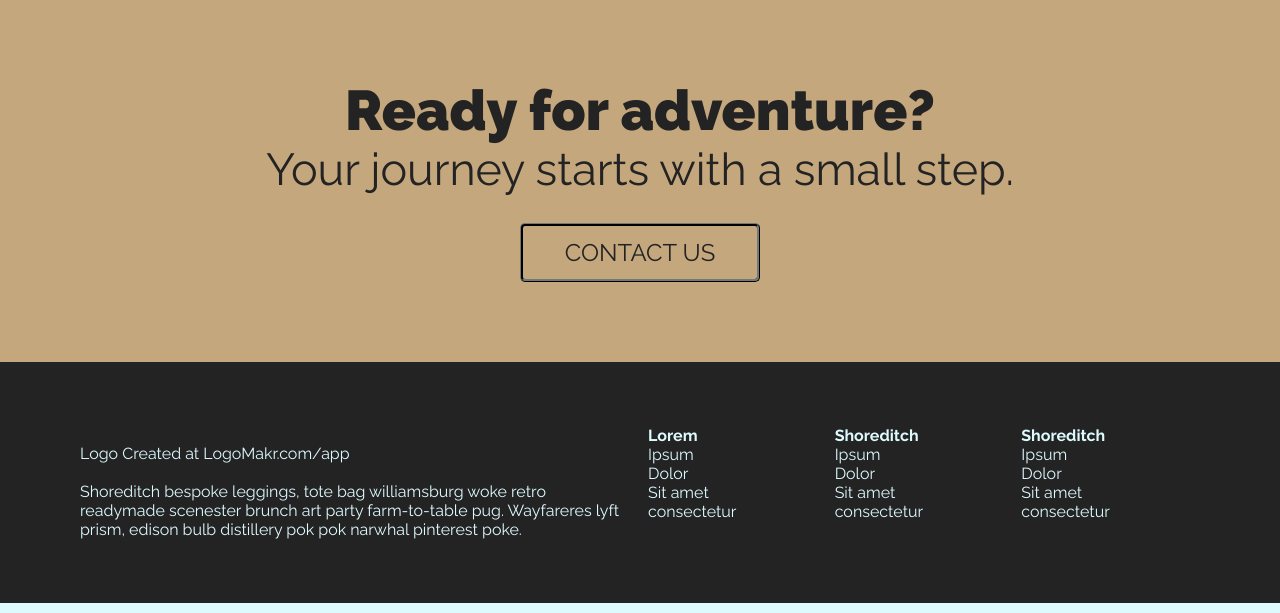
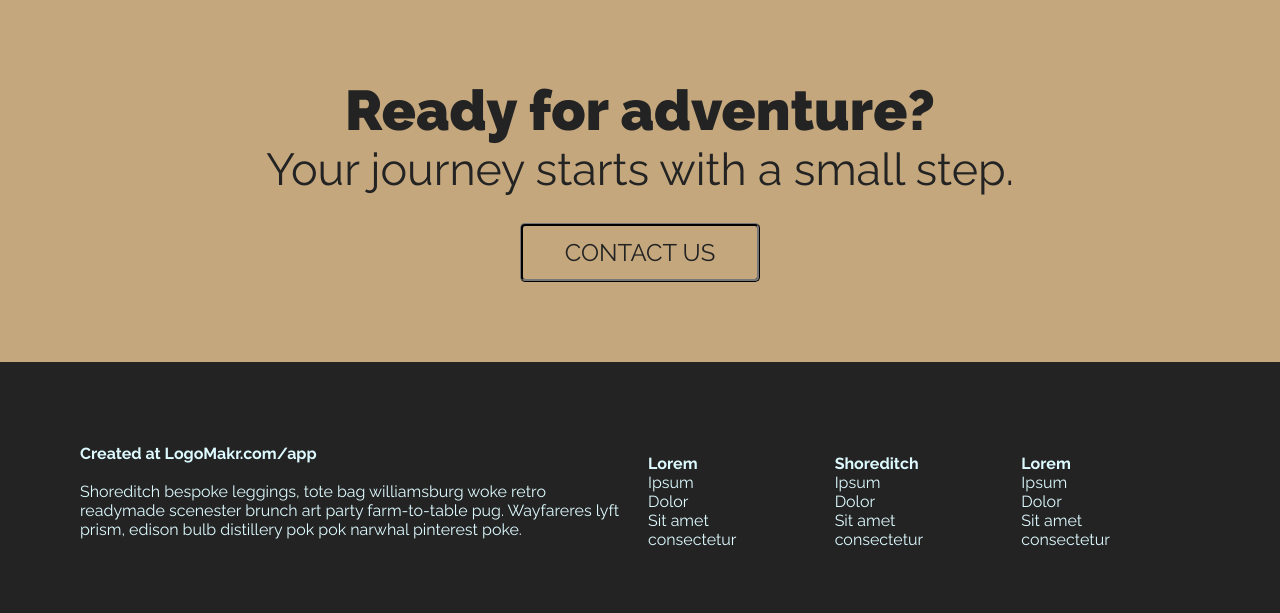
Before and after one commit to eg744/example-outdoorEquipment-site, a plain HTML site: page index.html in a window 1280 px wide. Shown: the part 2249-2862 px from the top of the page. Drawn offline with Linux system fonts and the light colour scheme.

Commit message:
css comment update, minor footer style changes

```diff
--- a/index.html
+++ b/index.html
@@ -98,11 +98,6 @@
                 </figcaption>
             </figure>
         </div>
-
-
-
-
-
     </section>
 
     <section class="cta">
@@ -119,7 +114,9 @@
             <div class="col-3">
                 <p>
                 <p>
-                    Logo Created at LogoMakr.com/app
+                    <strong>
+                        Created at LogoMakr.com/app
+                    </strong>
                 </p> Shoreditch bespoke leggings, tote bag williamsburg woke retro readymade scenester brunch art party
                 farm-to-table pug. Wayfareres lyft prism, edison bulb distillery pok pok narwhal pinterest poke.
                 </p>
@@ -147,7 +144,7 @@
 
             <div class="col-1">
                 <ul class="unstyled-list">
-                    <li><strong>Shoreditch</strong></li>
+                    <li><strong>Lorem</strong></li>
                     <li>Ipsum</li>
                     <li>Dolor</li>
                     <li>Sit amet</li>
--- a/style.css
+++ b/style.css
@@ -1,3 +1,4 @@
+/* Raleway */
 @import url('https://fonts.googleapis.com/css?family=Raleway:300,400,700,900');
 
 :root {
@@ -8,10 +9,12 @@
 	--clr-lightblue: #65def1;
 	--clr-darkblue: #2d728f;
 }
+
 * {
 	box-sizing: border-box;
 	transition: all ease-in-out 250ms;
 }
+
 body {
 	background: var(--clr-light);
 	margin: 0;
@@ -52,18 +55,19 @@ footer::after {
 	clear: both;
 }
 
-/*column system
-===============*/
+/*===Column system (currently used in footer)===*/
 
 [class^='col-'] {
 	width: 100%;
 	margin-top: 1em;
+	/* padding-top: 0em; */
 }
 [class^='col-']:first-child {
-	margin-top: 0;
+	margin-top: 0em;
 }
 
 .col-1 {
+	/* margin-top: 2rem; */
 	/*col 1 stacked on X*/
 	width: 33.3333%;
 	float: left;
@@ -89,12 +93,12 @@ footer::after {
 	}
 
 	.col-1 {
+		padding-top: 1.75em;
 		width: 16.6666%;
 	}
 }
 
-/*Typography
-===========*/
+/*===Typography===*/
 
 h1 {
 	font-weight: 300;
@@ -142,8 +146,7 @@ p:last-of-type {
 	}
 }
 
-/*buttons
-========*/
+/*===Buttons===*/
 .button {
 	display: inline-block;
 	font-size: 1.25rem;
@@ -194,8 +197,7 @@ p:last-of-type {
 	color: var(--clr-secondary-light);
 }
 
-/*Parallax
-============*/
+/*===Parallax (not certain about these classes), using bg-attachment:fixed on the hero bg img===*/
 
 @media (min-width: 25rem) {
 	.parallax--bg {
@@ -207,8 +209,7 @@ p:last-of-type {
 	}
 }
 
-/*header
-=========*/
+/*===header===*/
 header {
 	position: absolute;
 	width: 100%;
@@ -286,8 +287,7 @@ nav a:focus {
 	}
 }
 
-/*hero-home
-===========*/
+/*===hero-home===*/
 
 .home-about-textbox {
 	color: var(--clr-light);
@@ -359,8 +359,7 @@ nav a:focus {
 	}
 }
 
-/*portfolio
-==============*/
+/*===portfolio===*/
 
 #portfolio-section h1 {
 	margin-top: 1.5rem;
@@ -373,12 +372,6 @@ nav a:focus {
 
 .portfolio {
 	margin: 3em 0;
-	/* height: 100%;
-	width: 100%;
-	display: grid;
-	grid-template-columns: repeat(2, 2fr);
-	gap: 10px; */
-	/* grid-template-rows: repeat(2, 1fr); */
 }
 
 .port-item {
@@ -387,7 +380,6 @@ nav a:focus {
 
 	position: relative;
 	width: 100%;
-	/* border-radius: 5px; */
 }
 
 .port-item img {
@@ -419,15 +411,15 @@ nav a:focus {
 @media (min-width: 37rem) {
 	.port-item {
 		width: 50%;
+
+		/* line up into "grid" stacked left */
 		float: left;
-		/* vertical-align: top; */
 	}
 	.port-item img {
 		width: 100%;
 		height: 100%;
 		/* overflow: hidden; */
 		/* width: fit-content; */
-		/* vertical-align: bottom; */
 	}
 }
 
@@ -444,14 +436,13 @@ nav a:focus {
 	.port-description {
 		transform: translateY(150%);
 	}
-	/*appear on hover*/
+	/*Description appears on hover at larger screen sizes*/
 	.port-item:hover .port-description {
 		transform: translateY(0%);
 	}
 }
 
-/*Call to action CTA
-===============*/
+/*===Call to action===*/
 
 .cta {
 	background-color: var(--clr-secondary-light);
@@ -459,8 +450,7 @@ nav a:focus {
 	color: #232323;
 }
 
-/*footer
-============*/
+/*===Footer===*/
 
 footer {
 	background: #232323;
```
